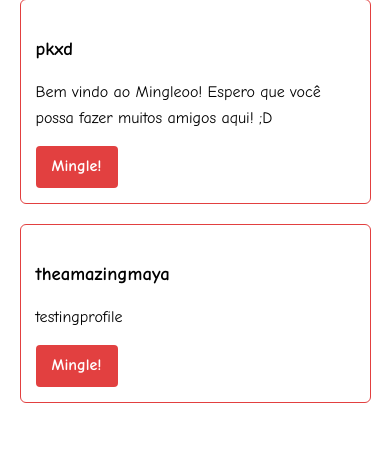
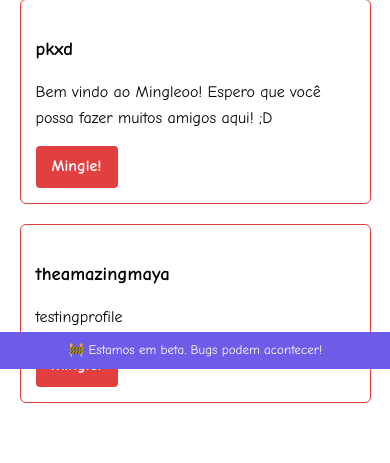
Before and after one commit to PernilongoKiller/mingleoo, a Flask app: page / in a window 390 px wide. Shown: the part 475-938 px from the top of the page. Run offline with Flask 3, Linux system fonts and the light colour scheme; data comes from the database, SQL or seed files in the repository.

Commit message:
Update: melhorias mobile / ajustes UI

```diff
--- a/static/style.css
+++ b/static/style.css
@@ -174,3 +174,15 @@ ul li {
     margin-bottom: 8px;
     color: #000;
 }
+
+.beta-warning {
+    position: fixed;
+    bottom: 0;
+    width: 100%;
+    background: #6c5ce7;
+    color: white;
+    text-align: center;
+    padding: 8px;
+    font-size: 13px;
+    z-index: 999;
+}
--- a/templates/edit_profile.html
+++ b/templates/edit_profile.html
@@ -5,6 +5,8 @@
     <title>Mingleoo.com - BETA</title>
     <link rel="stylesheet" href="{{ url_for('static', filename='style.css') }}">
     <link rel="icon" type="image/png" href="/static/images/1.png">
+    <meta name="viewport" content="width=device-width, initial-scale=1.0">
+
 
 
 </head>
--- a/templates/index.html
+++ b/templates/index.html
@@ -5,6 +5,8 @@
     <title>Mingleoo.com - BETA</title>
     <link rel="stylesheet" href="{{ url_for('static', filename='style.css') }}">
     <link rel="icon" type="image/png" href="/static/images/1.png">
+    <meta name="viewport" content="width=device-width, initial-scale=1.0">
+
 
     <style>
         body {
@@ -135,6 +137,10 @@ body {
         </div>
     </nav>
 
+<div class="beta-warning">
+    🚧 Estamos em beta. Bugs podem acontecer!
+</div>
+
     <!-- Conteúdo principal -->
     <div class="container">
         <h1>Mingleoo.com - Um lugar para encontrar pessoas como você!</h1>
--- a/templates/login.html
+++ b/templates/login.html
@@ -5,6 +5,7 @@
     <title>Mingleoo.com</title>
    <link rel="stylesheet" href="{{ url_for('static', filename='style.css') }}">
 <link rel="icon" type="image/png" href="/static/images/1.png">
+<meta name="viewport" content="width=device-width, initial-scale=1.0">
 
 </head>
 <body>
--- a/templates/notifications.html
+++ b/templates/notifications.html
@@ -5,6 +5,8 @@
     <title>Mingleoo.com - BETA</title>
    <link rel="stylesheet" href="{{ url_for('static', filename='style.css') }}">
 <link rel="icon" type="image/png" href="/static/images/1.png">
+<meta name="viewport" content="width=device-width, initial-scale=1.0">
+
 
 </head>
 <body>
--- a/templates/profile.html
+++ b/templates/profile.html
@@ -5,6 +5,8 @@
     <title>{{ user['name'] }} - Mingleoo.com - BETA</title>
     <link rel="stylesheet" href="{{ url_for('static', filename='style.css') }}">
     <link rel="icon" type="image/png" href="/static/images/1.png">
+    <meta name="viewport" content="width=device-width, initial-scale=1.0">
+
 
     <style>
         body {
--- a/templates/register.html
+++ b/templates/register.html
@@ -5,6 +5,8 @@
     <title>Mingleoo.com - BETA</title>
   <link rel="stylesheet" href="{{ url_for('static', filename='style.css') }}">
 <link rel="icon" type="image/png" href="/static/images/1.png">
+<meta name="viewport" content="width=device-width, initial-scale=1.0">
+
 
 </head>
 <body>
--- a/templates/search.html
+++ b/templates/search.html
@@ -5,6 +5,8 @@
     <title>Mingleoo.com - BETA</title>
  <link rel="stylesheet" href="{{ url_for('static', filename='style.css') }}">
 <link rel="icon" type="image/png" href="/static/images/1.png">
+<meta name="viewport" content="width=device-width, initial-scale=1.0">
+
 
 </head>
 <body>
```
Also changed, not shown: templates/dashboard.html (+7 -0 lines).
